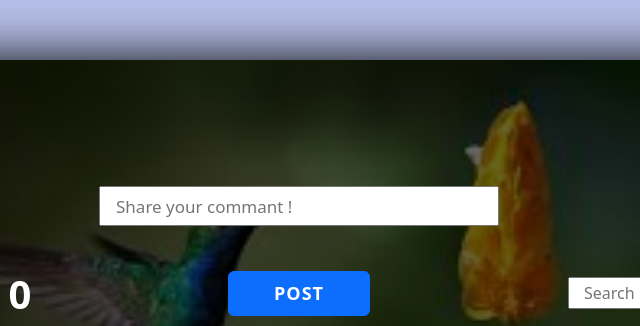
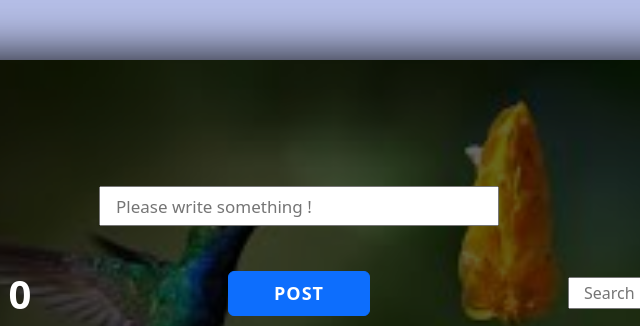
Before and after one commit to sajibkhandev/Project-17_Combian, a plain HTML site: page index.html in a window 1280 px wide. Shown: the top 326 px of the page, 341-981 px from the left. Drawn offline with Linux system fonts and the light colour scheme.

Commit message:
pleaseholder change

```diff
--- a/index.html
+++ b/index.html
@@ -16,7 +16,7 @@
                   <div class="pain">
                         <h1 class="heading"></h1>
                    <div>
-                        <input type="text" class="input" placeholder="Share your commant !">
+                        <input type="text" class="input" placeholder="Please write something !">
                         <p class="inputpara">Invalid!</p>
                         <button type="button" class="btn btn-primary postButton">Post</button>
                         <button type="button" class="btn btn-primary updateButton">Update</button>
```
